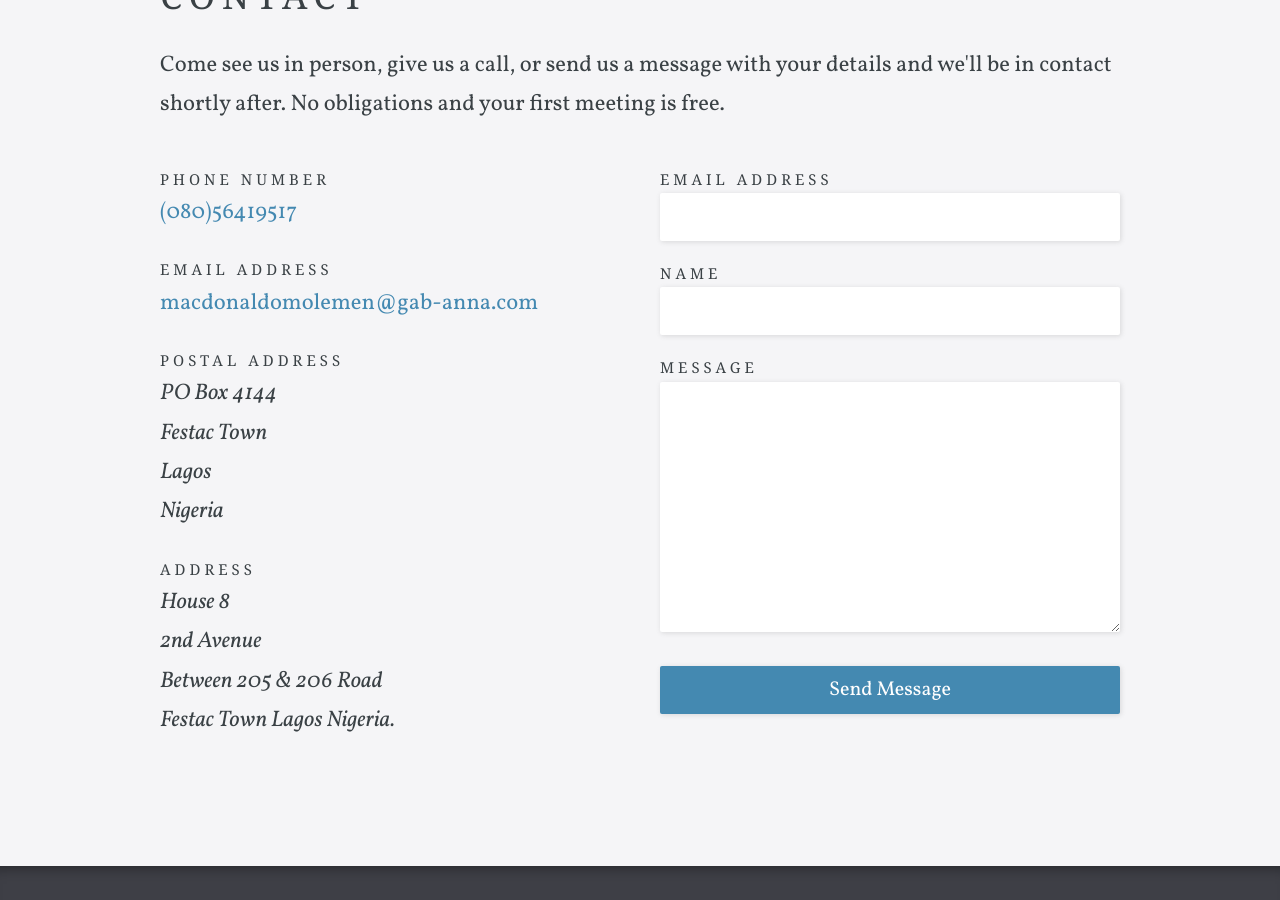
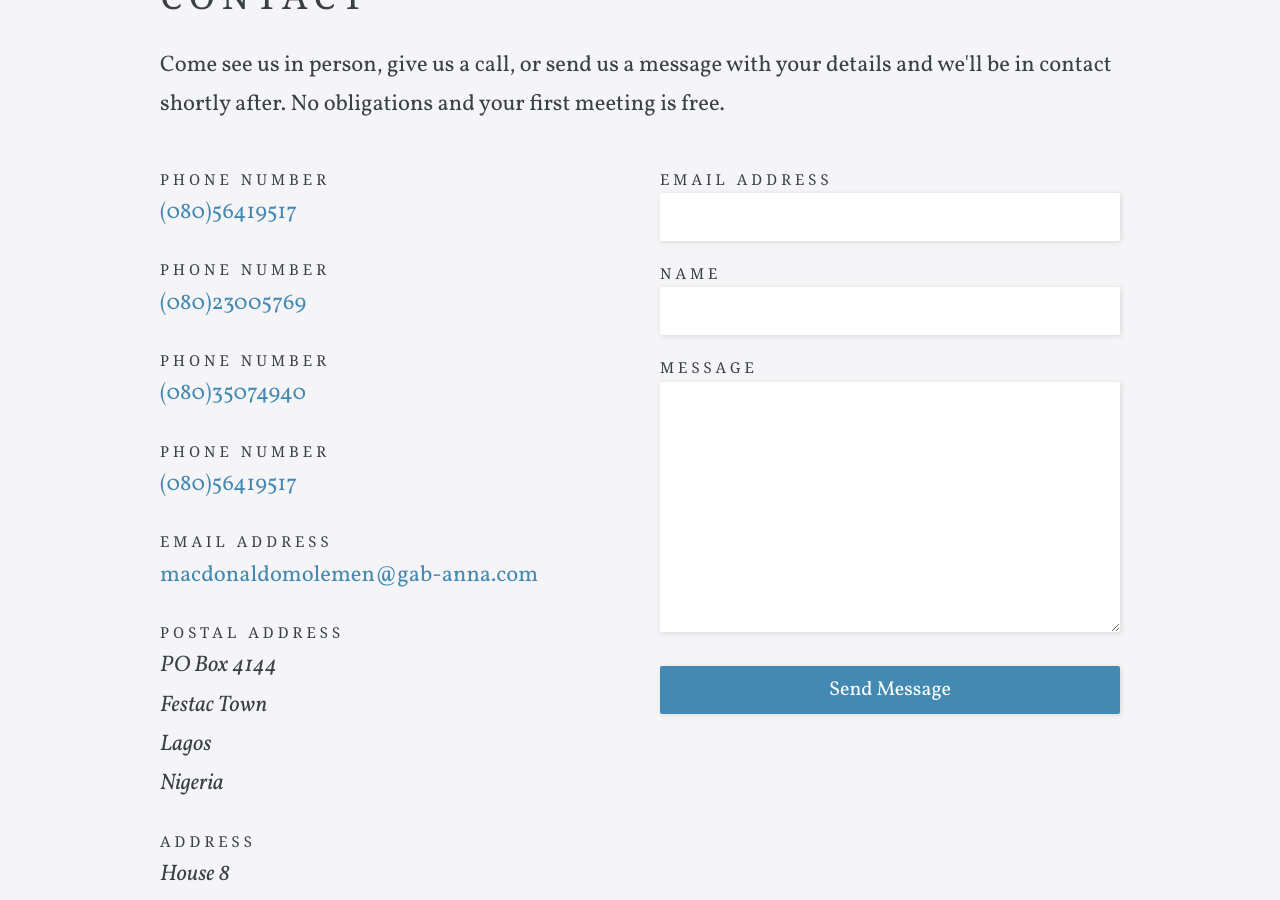
Before and after one commit to enonchong/h, a Jekyll site: the page built from contact.html, in a window 1280 px wide and 900 px high, scrolled down 741 px. Built offline with Jekyll 4.4.1, drawn with Linux system fonts in a browser that asks for light colours; some web fonts are replaced.

Commit message:
save contacts

```diff
--- a/contact.html
+++ b/contact.html
@@ -21,7 +21,12 @@ map:
 
 		<label>Phone Number</label>
 		<p class="contact-info"><a href="tel:{{ site.data.company.contact_phone_number }}">{{ site.data.company.contact_phone_number }}</a></p>
-
+		<label>Phone Number</label>
+		<p class="contact-info"><a href="tel:{{ site.data.company.contact_phone_number }}">(080)23005769</a></p>
+		<label>Phone Number</label>
+		<p class="contact-info"><a href="tel:{{ site.data.company.contact_phone_number }}">(080)35074940</a></p>
+		<label>Phone Number</label>
+		<p class="contact-info"><a href="tel:{{ site.data.company.contact_phone_number }}">(080)56419517</a></p>
 		<label>Email Address</label>
 		<p class="contact-info"><a href="mailto:{{ site.data.company.contact_email_address }}">{{ site.data.company.contact_email_address }}</a></p>
 
```
